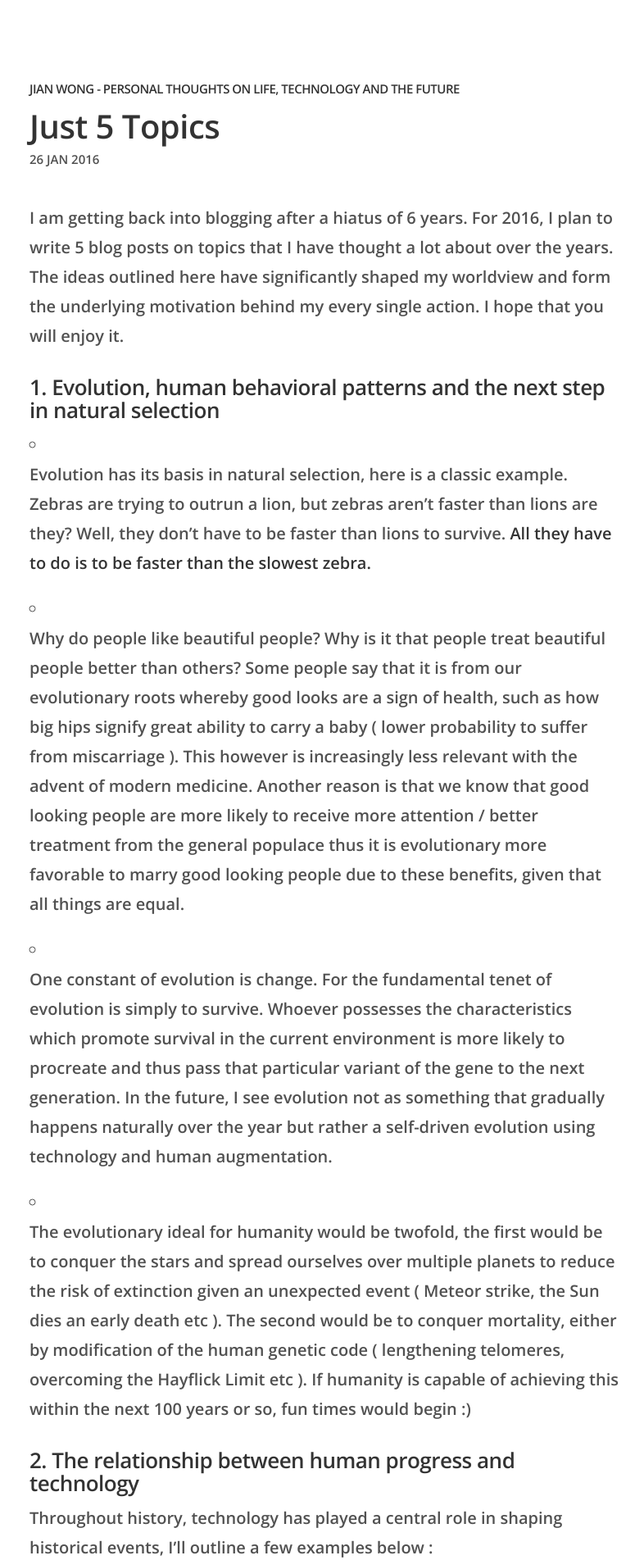
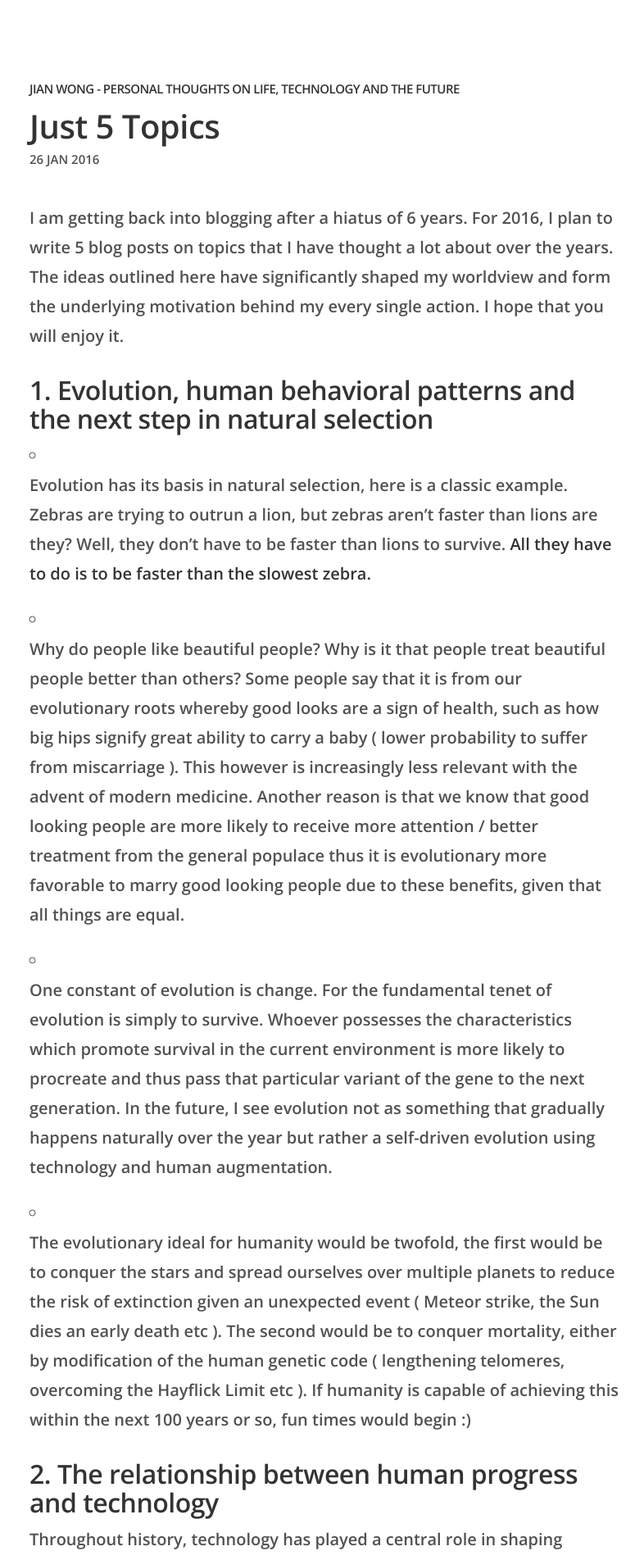
Before and after one commit to Jiantastic/jiantastic.github.io, a Jekyll site: the page built from _posts/2016-01-26-just-5-topics.md, in a window 1280 px wide. Shown: the top 1903 px of the page at 82% size, without its empty margins (244-1030 px from the left). Built offline with Jekyll 4.4.1, drawn with Linux system fonts in a browser that asks for light colours; Markdown is read by kramdown in place of the engine named in the settings.

```diff
--- a/_posts/2016-01-26-just-5-topics.md
+++ b/_posts/2016-01-26-just-5-topics.md
@@ -1,6 +1,6 @@
 I am getting back into blogging after a hiatus of 6 years. For 2016, I plan to write 5 blog posts on topics that I have thought a lot about over the years. The ideas outlined here have significantly shaped my worldview and form the underlying motivation behind my every single action. I hope that you will enjoy it.
 
-### 1. Evolution, human behavioral patterns and the next step in natural selection
+## 1. Evolution, human behavioral patterns and the next step in natural selection
 
 
 * Evolution has its basis in natural selection, here is a classic example. Zebras are trying to outrun a lion, but zebras aren't faster than lions are they? Well, they don't have to be faster than lions to survive. **All they have to do is to be faster than the slowest zebra.**
@@ -11,7 +11,7 @@ I am getting back into blogging after a hiatus of 6 years. For 2016, I plan to w
 
 * The evolutionary ideal for humanity would be twofold, the first would be to conquer the stars and spread ourselves over multiple planets to reduce the risk of extinction given an unexpected event ( Meteor strike, the Sun dies an early death etc ). The second would be to conquer mortality, either by modification of the human genetic code ( lengthening telomeres, overcoming the Hayflick Limit etc ). If humanity is capable of achieving this within the next 100 years or so, fun times would begin :)
 
-### 2. The relationship between human progress and technology
+## 2. The relationship between human progress and technology
 
 Throughout history, technology has played a central role in shaping historical events, I'll outline a few examples below :
 
@@ -24,7 +24,7 @@ Throughout history, technology has played a central role in shaping historical e
 * It's not just warfare. Think agriculture technology ( and thus being able to feed an increasingly large population ), advancement in medicine technology ( and thus humans live longer lives and contribute more to society and human wellbeing ), the Internet ( global communications and collaborations ). Technology has an incredibly intimate relationship with human progress, more needs to be done to promote and facilitate global technological growth and advancement.
 
 
-### 3. Inequality, Nature vs Nurture and Luck
+## 3. Inequality, Nature vs Nurture and Luck
 
 * How much of nature and nurture do we actually control?
 
@@ -38,7 +38,7 @@ Throughout history, technology has played a central role in shaping historical e
 
 * If we agree that the world is simply the interaction between numerous events such that each had a probability of occuring, anyone who has the exact probabilistic data on every single event in the Universe can predict anything with probabilitic accuracy.
 
-### 4. Automation, Jobs and Welfare
+## 4. Automation, Jobs and Welfare
 
 What Automation will achieve, 3 links for reference.
 
@@ -49,7 +49,7 @@ What Automation will achieve, 3 links for reference.
 * London Tube Strike - [http://www.ibtimes.co.uk/london-tube-strike-why-do-we-even-need-drivers-1514238](http://www.ibtimes.co.uk/london-tube-strike-why-do-we-even-need-drivers-1514238)
 
 
-### 5. TBD ( Religion potentially? )
+## 5. TBD ( Religion potentially? )
 
 No clue what this will be. 11 months to figure it out!
 
```
